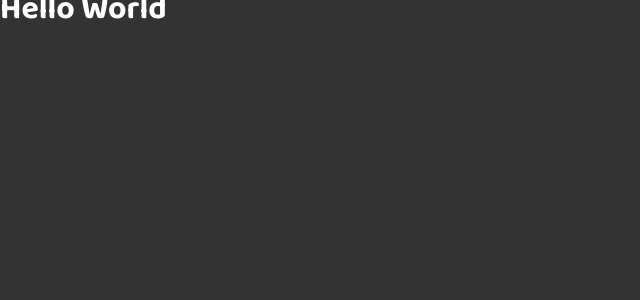
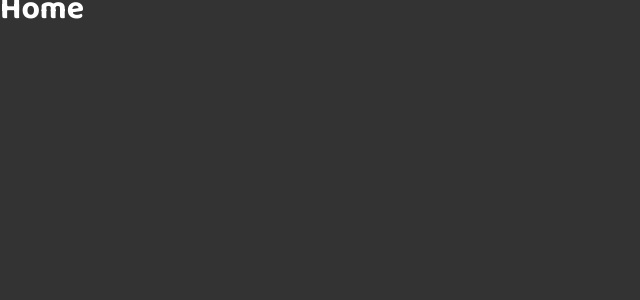
Before and after one commit to lutzzdias/coffee-delivery, a React (Vite) app: page / in a window 1280 px wide. Shown: the top 300 px of the page, without its empty margins (0-640 px from the left). Built offline with nearby package versions, Linux system fonts and the light colour scheme.

Commit message:
feat: setup router

```diff
--- a/package.json
+++ b/package.json
@@ -12,6 +12,7 @@
   "dependencies": {
     "react": "^18.2.0",
     "react-dom": "^18.2.0",
+    "react-router-dom": "^6.14.1",
     "styled-components": "^6.0.3"
   },
   "devDependencies": {
--- a/src/App.tsx
+++ b/src/App.tsx
@@ -1,5 +1,7 @@
+import { BrowserRouter } from 'react-router-dom'
 import { ThemeProvider } from 'styled-components'
 
+import { Router } from './Router'
 import { GlobalStyle } from './styles/global'
 import { lightTheme } from './styles/themes/light'
 
@@ -7,7 +9,9 @@
   return (
     <>
       <ThemeProvider theme={lightTheme}>
-        <h1>Hello World</h1>
+        <BrowserRouter>
+          <Router />
+        </BrowserRouter>
         <GlobalStyle />
       </ThemeProvider>
     </>
--- /dev/null
+++ b/src/Router.tsx
@@ -0,0 +1,15 @@
+import { Route, Routes } from 'react-router-dom'
+
+import { Checkout } from './pages/Checkout'
+import { Home } from './pages/Home'
+import { Success } from './pages/Success'
+
+export function Router() {
+  return (
+    <Routes>
+      <Route path="/" element={<Home />} />
+      <Route path="/checkout" element={<Checkout />} />
+      <Route path="/success" element={<Success />} />
+    </Routes>
+  )
+}
--- /dev/null
+++ b/src/pages/Checkout/index.tsx
@@ -0,0 +1,7 @@
+export function Checkout() {
+  return (
+    <>
+      <h1>Checkout</h1>
+    </>
+  )
+}
--- /dev/null
+++ b/src/pages/Home/index.tsx
@@ -0,0 +1,7 @@
+export function Home() {
+  return (
+    <>
+      <h1>Home</h1>
+    </>
+  )
+}
--- /dev/null
+++ b/src/pages/Success/index.tsx
@@ -0,0 +1,7 @@
+export function Success() {
+  return (
+    <>
+      <h1>Success</h1>
+    </>
+  )
+}
```
Also changed, not shown: src/pages/Checkout/styles.ts (added), src/pages/Home/styles.ts (added), src/pages/Success/styles.ts (added), 1 other file (tests, documents, lock files or other folders).
